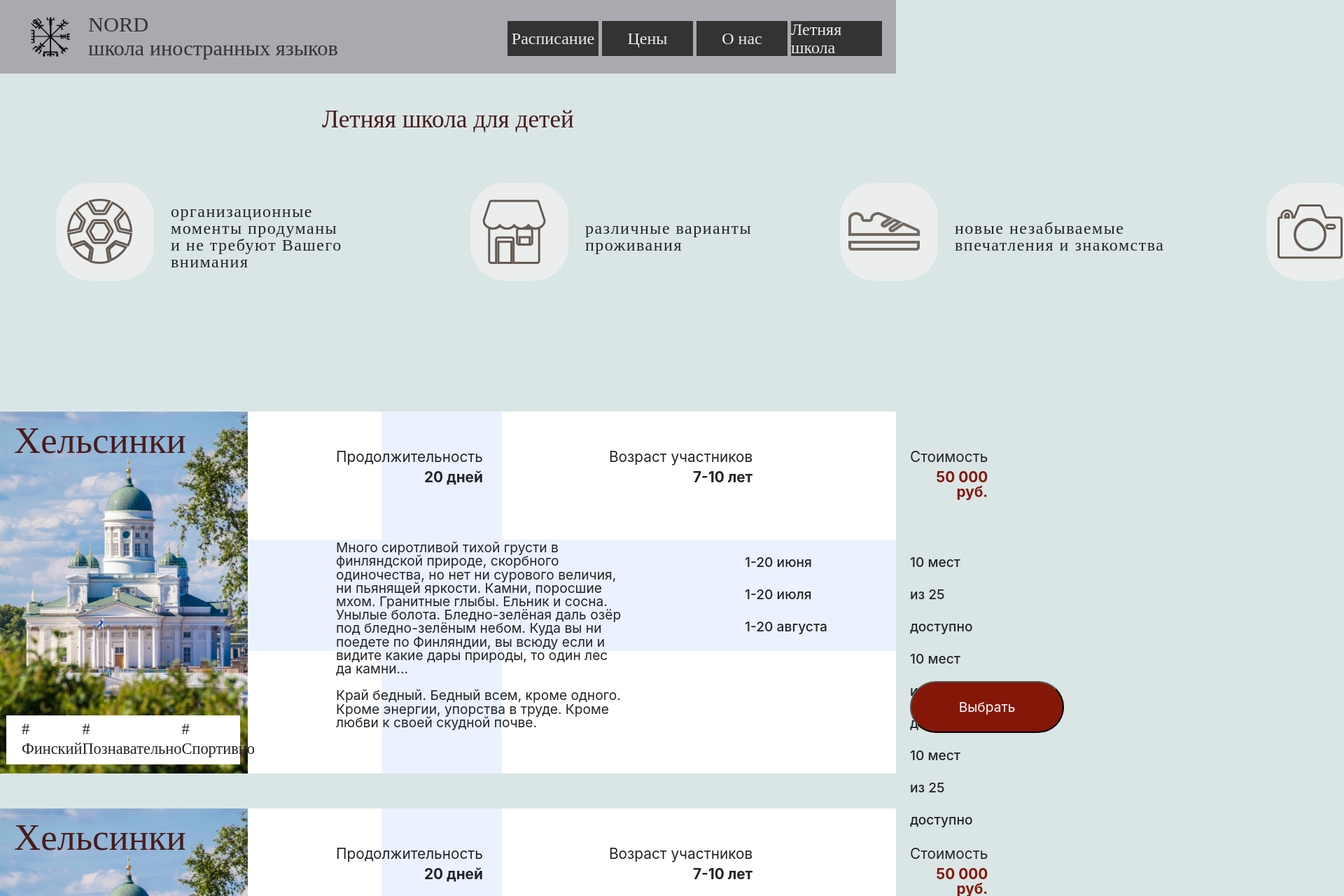
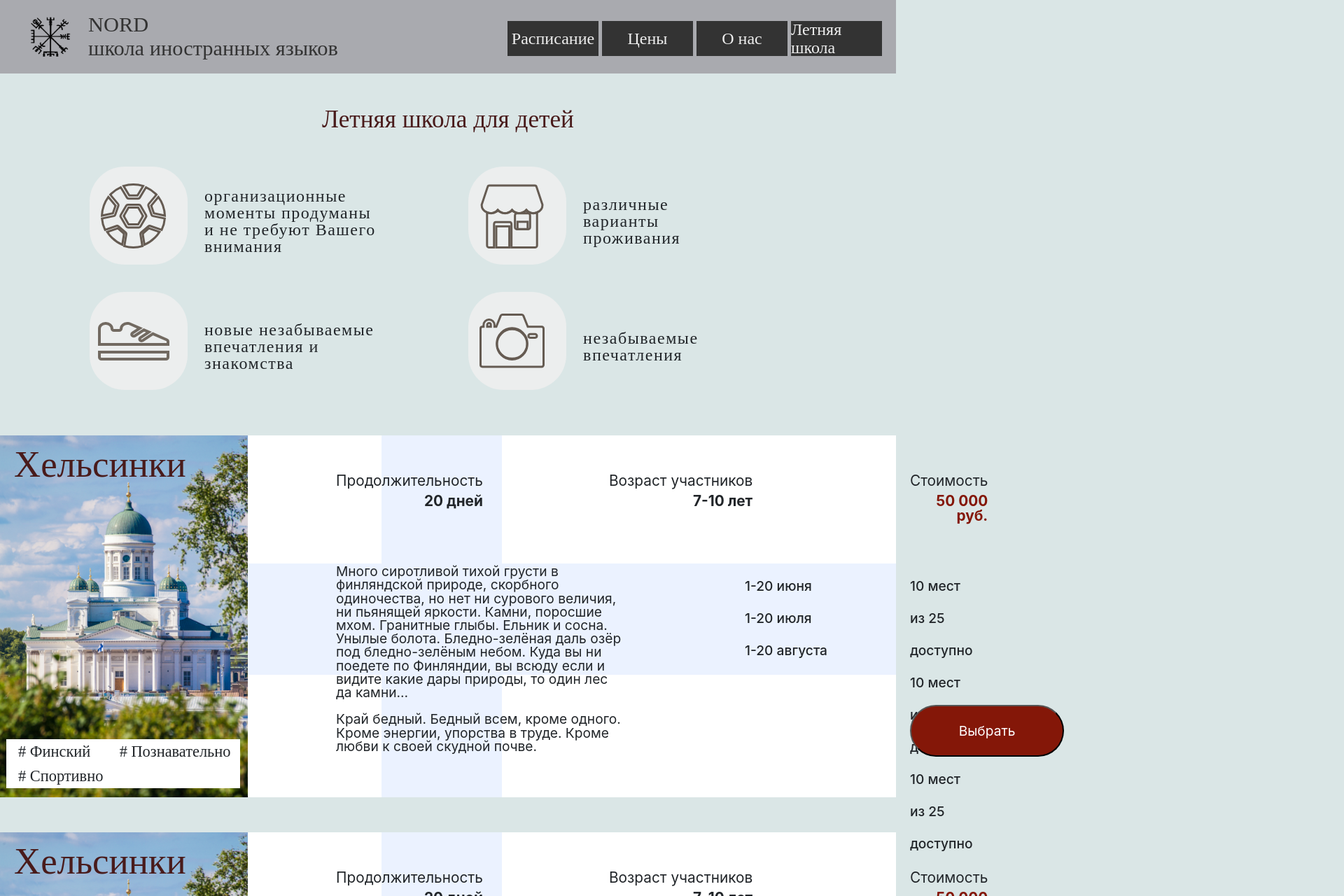
Before and after one commit to Sisilisko/my-app-second-page, a React (Create React App) app: page /summer_school in a window 1280 px wide. Shown: the top 1280 px of the page at 70% size, 1920 px wide, since content can reach past the window. Built offline with nearby package versions, Linux system fonts and the light colour scheme.

Commit message:
tablesready

```diff
--- a/src/App.css
+++ b/src/App.css
@@ -585,15 +585,16 @@ td div:hover{
     }
 }
 .advantage-sum-school{
-    width: 100%;
-    height: 350px;
+    width: 80%;
     font-family: 'Amatic SC', cursive;
     letter-spacing: 1.5px;
-    padding: 33px 80px 90px 80px;
-    display: flex;
-    flex-flow: column;
-    flex-wrap: wrap;
-    justify-content: space-between;
+    display: table;
+    font-size: 1.5rem;
+    padding-top: 29px;
+    align-items: center;
+    vertical-align: middle;
+    justify-content: center;
+    margin: 50px auto;
 }
 .title-sum-school{
     width: 100%;
@@ -612,17 +613,6 @@ td div:hover{
     height: 140px;
     width: 140px;
     border-radius: 50px;
-}
-.advantage-sum-school{
-    width: 100%;
-    font-family: 'Amatic SC', cursive;
-    letter-spacing: 1.5px;
-    display: flex;
-    font-size: 1.5rem;
-    padding-top: 40px;
-    align-items: center;
-    vertical-align: middle;
-    justify-content: center;
 }
 .title-sum-school{
     width: 100%;
@@ -682,14 +672,12 @@ td div:hover{
     width: 334px;
     height: 70px;
     font-size: 1.4rem;
-    display: flex;
-    padding-top: 6px;
-    padding-left: 22px;
+    display: table;
 }
 .tags-name{
     font-weight: normal;
-    width: 119px;
-    line-height: 28px;
+    width: 90px;
+    padding-left: 17px;
 }
 .Finnish-ss-info{
     background-color: #FFFFFF;
@@ -804,10 +792,18 @@ td div:hover{
     font-size: 1.4rem;
     margin-bottom: 30px;
 }
+.viking{
+    position: absolute;
+    height: 400px;
+    z-index: 1;
+    bottom: 32px;
+    left: 30px;
+}
 .order-summer-school{
     background-color: #AEC8C9;
     width: 100%;
     height: 592px;
+    position: relative;
 }
 .order-ss-name{
     text-align: center;
@@ -843,6 +839,8 @@ td div:hover{
     padding-top: 40px;
     width: -webkit-fill-available;
     height: inherit;
+    position: relative;
+    z-index: 2;
 }
 .form-name-cont{
     height: 50px;
--- a/src/components/order_ss.js
+++ b/src/components/order_ss.js
@@ -1,9 +1,12 @@
 import React from "react";
+import viking from "../img/viking.png"
 
 class Order_SS extends React.Component{
     render(){
         return(
+
             <div className="order-summer-school">
+            <img src={viking} className="viking" />
                 <div className="form-group-ss">
                     <div className="order-ss-name">Не смогли выбрать подходящий вариант?<br />
                             Оставьте свои данные, и мы обязательно поможем!</div>
--- a/src/components/title_ss.js
+++ b/src/components/title_ss.js
@@ -17,6 +17,7 @@ class Title_SS extends React.Component{
                     <th className="adv-ss"><div className="ss-img"><img src={house} className="img-pic" /></div></th>
                     <th className="adv-ss-text">различные варианты проживания</th>
                 </tr>
+                <br />
                 <tr>
                     <th className="adv-ss"><div className="ss-img"><img src={shoes} className="img-pic" /></div></th>
                     <th className="adv-ss-text">новые незабываемые впечатления и знакомства</th>
```
Also changed, not shown: src/img/viking.png (added).
